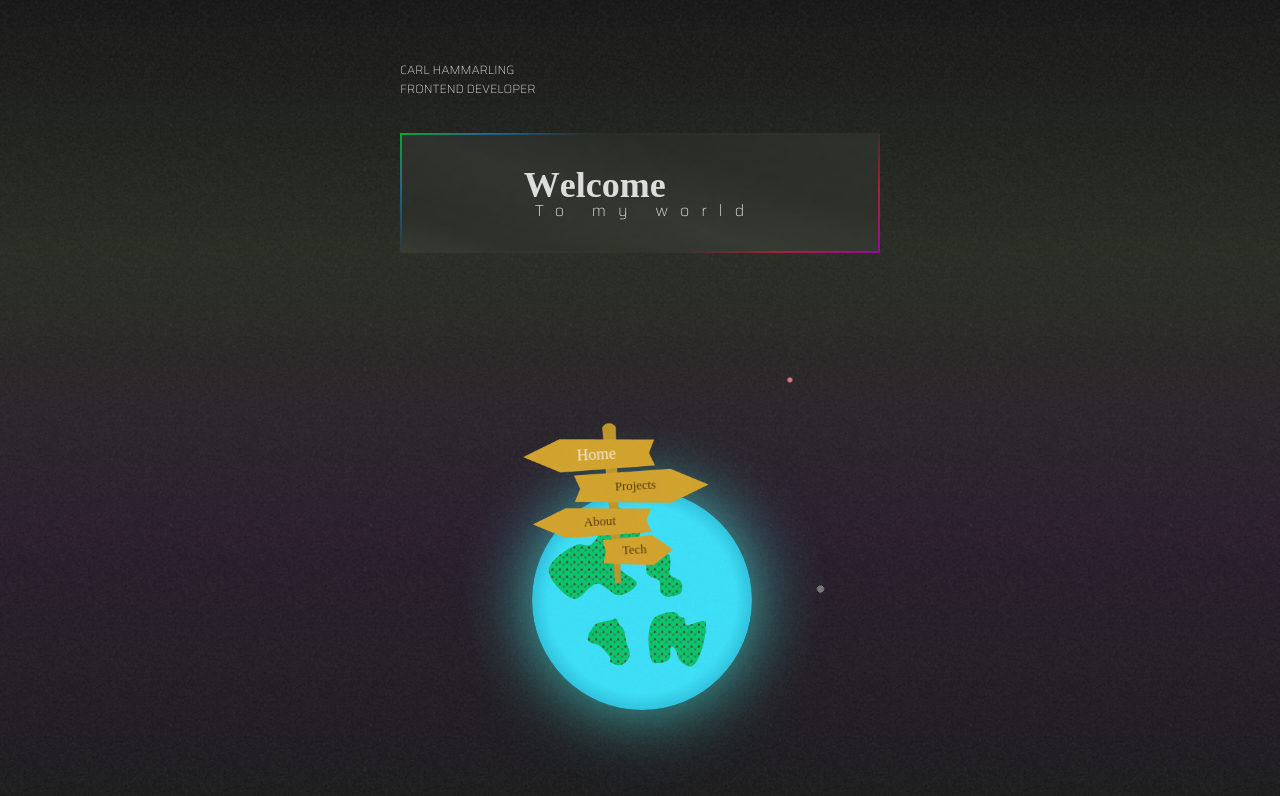
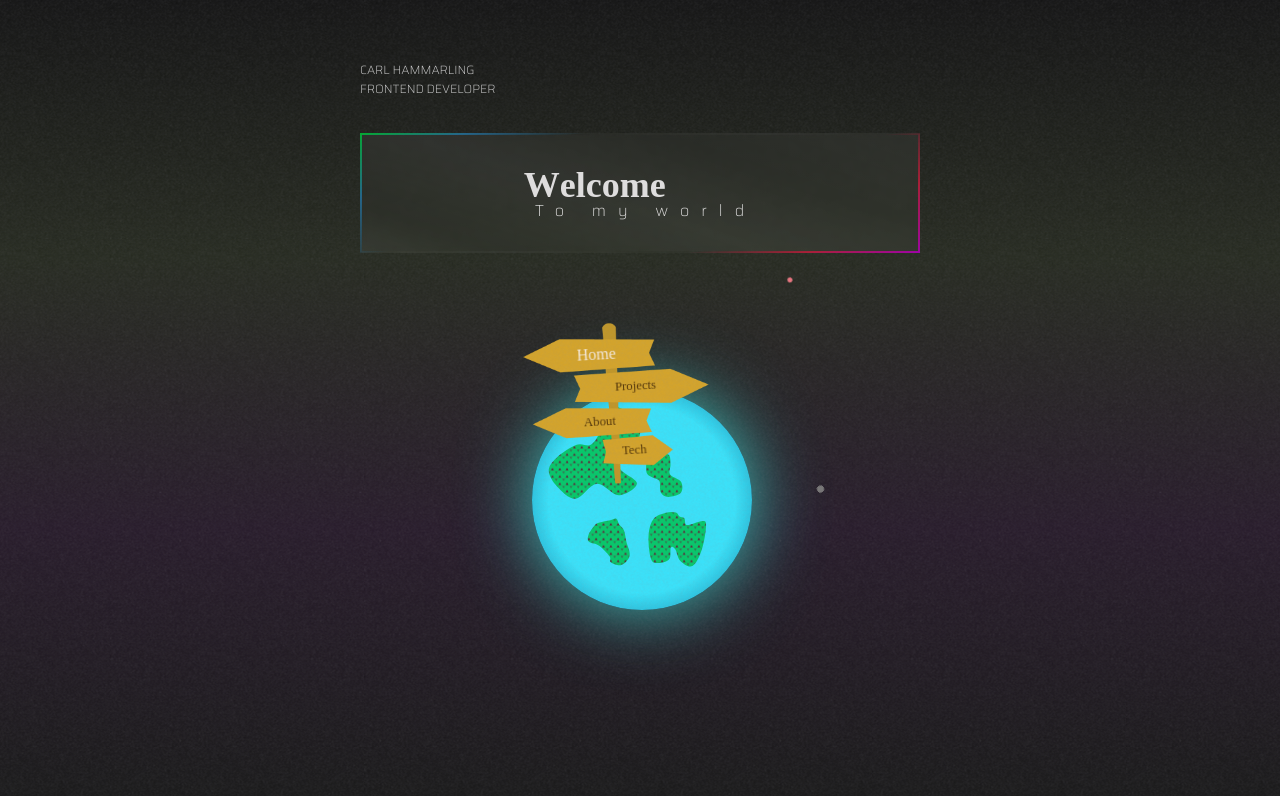
Before and after one commit to carlhammarling/PortfolioWorld, a React (Vite) app in the folder frontend/: page / in a window 1280 px wide. Shown: the top 796 px of the page. Built offline with nearby package versions, Linux system fonts and the light colour scheme; a web font is replaced by a local one.

Commit message:
Responsive

```diff
--- a/frontend/src/Components/WorldNav/WorldNav.scss
+++ b/frontend/src/Components/WorldNav/WorldNav.scss
@@ -12,13 +12,24 @@
   border-radius: 50%;
   margin-block: 90px;
   box-shadow: 0px 0px 70px 0px #43fff2c1;
-  bottom: -200px;
+  bottom: -150px;
   transition: 1s ease-in-out;
   right: 0;
+
+  @media (min-height: 700px) {
+    bottom: -100px;
+  }
+
   &.aboutNav {
     bottom: -350px;
     width: 270px;
     height: 270px;
+
+    @media (min-height: 700px) {
+      bottom: -400px;
+      width: 330px;
+    height: 330px;
+    }
   }
   &.projectsNav {
     // bottom: 170px;
@@ -26,12 +37,25 @@
     right: -100px;
     width: 140px;
     height: 140px;
+
+    @media (min-height: 700px) {
+      bottom: 30%;
+    }
+    @media (min-height: 900px) {
+      bottom: 32%;
+    }
   }
   &.techNav {
     bottom: -350px;
-    right: -40px;
-    width: 250px;
-    height: 250px;
+    right: -50px;
+    width: 230px;
+    height: 230px;
+
+    @media (min-height: 700px) {
+      bottom: -300px;
+      right: -80px;
+
+    }
   }
 
   @keyframes oscillate {
@@ -143,13 +167,15 @@
         height: 27px;
         margin-left: 10px;
         margin-top: 70px;
-        font-size: 1rem;      }
+        font-size: 1rem;
+      }
       li#nav2 {
         width: 115px;
         height: 30px;
         margin-left: 50px;
         margin-top: 5px;
-        font-size: 0.8rem;      }
+        font-size: 0.8rem;
+      }
       li#nav3 {
         width: 100px;
         height: 30px;
--- a/frontend/src/Pages/Home/Home.scss
+++ b/frontend/src/Pages/Home/Home.scss
@@ -27,22 +27,31 @@
 
   //Larger screens
   @media (min-width: 500px) {
-    padding: 40px 100px;
+    padding: 40px 80px;
   }
   @media (min-width: 650px) {
-    padding: 40px 150px;
+    padding: 40px 130px;
   }
   @media (min-width: 750px) {
-    padding: 40px 200px;
+    padding: 40px 180px;
   }
   @media (min-width: 900px) {
-    padding: 50px 300px;
+    padding: 50px 260px;
+  }
+  @media (min-width: 1050px) {
+    padding: 50px 310px;
   }
   @media (min-width: 1200px) {
+    padding: 60px 360px;
+  }
+  @media (min-width: 1300px) {
     padding: 60px 400px;
   }
   @media (min-width: 1400px) {
-    padding: 60px 500px;
+    padding: 60px 430px;
+  }
+  @media (min-width: 1500px) {
+    padding: 60px 470px;
   }
 }
 
```
